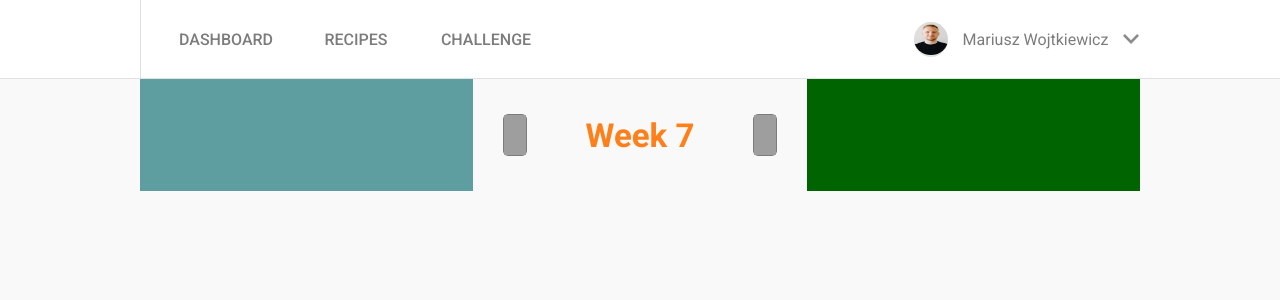
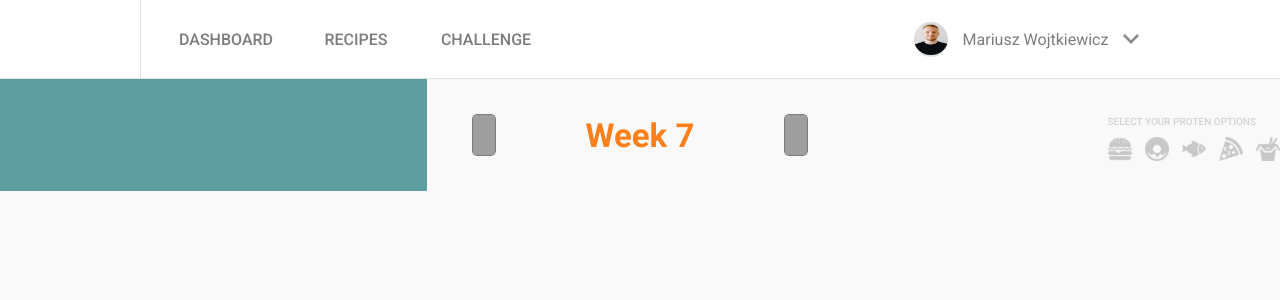
Before and after one commit to wwojciech89/nutrition-calendar, a React (Create React App) app: page / in a window 1280 px wide. Shown: the top 300 px of the page. Built offline with nearby package versions, Linux system fonts and the light colour scheme; grey boxes are pictures that could not be loaded.

Commit message:
add styles to components

```diff
--- a/src/assets/components/Header/FoodSelector/FoodSelector.js
+++ b/src/assets/components/Header/FoodSelector/FoodSelector.js
@@ -0,0 +1,10 @@
+import React from "react";
+import styles from "./FoodSelector.module.scss";
+
+const FoodSelector = ({ food }) => (
+  <>
+    <img src={food} className={styles.foodIcon}></img>
+  </>
+);
+
+export default FoodSelector;
--- a/src/assets/components/Header/FoodSelector/FoodSelector.module.scss
+++ b/src/assets/components/Header/FoodSelector/FoodSelector.module.scss
@@ -0,0 +1,5 @@
+.foodIcon {
+  margin-left: 13px;
+  width: 24px;
+  height: 24px;
+}
--- a/src/assets/components/Header/Header.js
+++ b/src/assets/components/Header/Header.js
@@ -1,8 +1,20 @@
 import React from "react";
 import styles from "./Header.module.scss";
 import Button from "./Button/Button";
+import FoodSelector from "../Header/FoodSelector/FoodSelector";
+
 import leftArrow from "../../icons/arrow-left.png";
 import rightArrow from "../../icons/arrow-right.png";
+import burgerGrey from "../../icons/burger-grey.png";
+import burgerGreen from "../../icons/burger-green.png";
+import donutGrey from "../../icons/donut-grey.png";
+import donutGreen from "../../icons/donut-green.png";
+import fishGrey from "../../icons/fish-grey.png";
+import fishGreen from "../../icons/fish-green.png";
+import pizzaGrey from "../../icons/pizza-grey.png";
+import pizzaGreen from "../../icons/pizza-green.png";
+import riceGrey from "../../icons/rice-grey.png";
+import riceGreen from "../../icons/rice-green.png";
 
 const Header = () => (
   <>
@@ -13,7 +25,16 @@ const Header = () => (
         <h1>Week 7</h1>
         <Button direction={rightArrow} />
       </div>
-      <div className={styles.selector__container}></div>
+      <div className={styles.selector__container}>
+        <p>SELECT YOUR PROTEN OPTIONS</p>
+        <div className={styles.icons__container}>
+          <FoodSelector food={burgerGrey} />
+          <FoodSelector food={donutGrey} />
+          <FoodSelector food={fishGrey} />
+          <FoodSelector food={pizzaGrey} />
+          <FoodSelector food={riceGrey} />
+        </div>
+      </div>
     </div>
   </>
 );
--- a/src/assets/components/Header/Header.module.scss
+++ b/src/assets/components/Header/Header.module.scss
@@ -4,7 +4,7 @@
   justify-content: center;
   align-items: center;
   height: 112px;
-  width: 1000px;
+  width: 100%;
 }
 
 .progress__container {
@@ -29,5 +29,20 @@
 .selector__container {
   width: 100%;
   height: 100%;
-  background-color: darkgreen;
+  display: flex;
+  flex-direction: column;
+  align-items: center;
+  justify-content: center;
+
+  p {
+    font-size: 10px;
+    font-weight: 500;
+    color: #d3d3d3;
+    align-self: flex-end;
+    margin-right: 24px;
+  }
 }
+
+.icons__container {
+  align-self: flex-end;
+}
--- a/src/assets/components/Navigation/Navigation.js
+++ b/src/assets/components/Navigation/Navigation.js
@@ -14,7 +14,7 @@ const Navigation = () => (
       </div>
       <div className={styles.person__wrapper}>
         <img className={styles.picture} src={accounts[0].image} alt="user" />
-        <p className={styles.name}>Mariusz Wojtkiewicz</p>
+        <p className={styles.name}>{accounts[0].name}</p>
         <div className={styles.arrow}></div>
       </div>
     </div>
--- a/src/assets/data/accounts.js
+++ b/src/assets/data/accounts.js
@@ -3,5 +3,6 @@ import mariusz from "../images/mariusz.jpg";
 export const accounts = [
   {
     image: mariusz,
+    name: "Mariusz Wojtkiewicz",
   },
 ];
```
